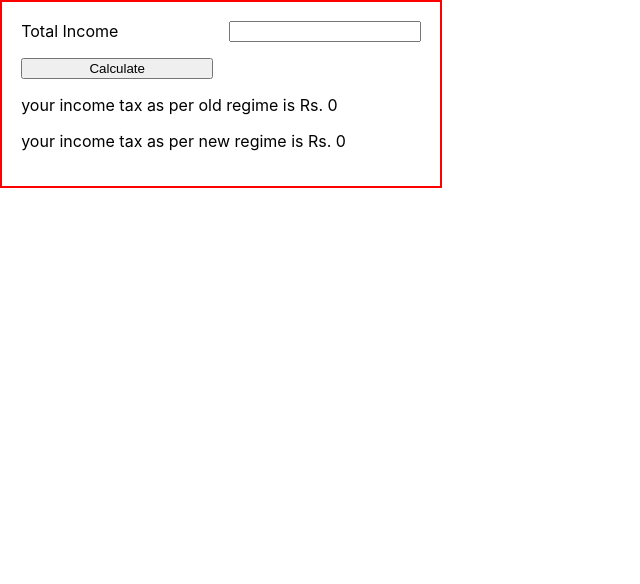
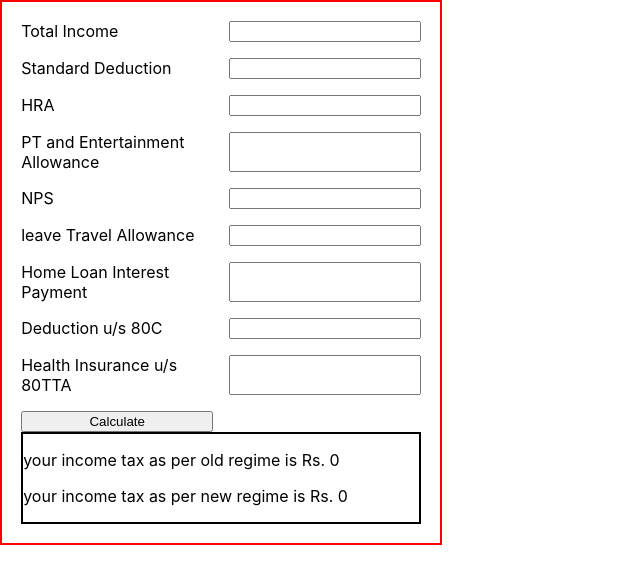
Before and after one commit to mishti169/react-income-tax-calculator-mishti, a React (Create React App) app: page / in a window 1280 px wide. Shown: the top 584 px of the page, without its empty margins (0-640 px from the left). Built offline with nearby package versions, Linux system fonts and the light colour scheme.

Commit message:
add deduction and exemption

```diff
--- a/src/App.js
+++ b/src/App.js
@@ -27,10 +27,27 @@ function App() {
 			<form>
 				<label>Total Income</label>
 				<input value={inputVal} onChange={onChangeInputVal} />
+				<label>Standard Deduction</label>
+				<input value={inputVal} onChange={onChangeInputVal} />
+				<label>HRA</label>
+				<input value={inputVal} onChange={onChangeInputVal} />
+				<label>PT and Entertainment Allowance</label>
+				<input value={inputVal} onChange={onChangeInputVal} />
+				<label>NPS</label>
+				<input value={inputVal} onChange={onChangeInputVal} />
+				<label>leave Travel Allowance</label>
+				<input value={inputVal} onChange={onChangeInputVal} />
+				<label>Home Loan Interest Payment</label>
+				<input value={inputVal} onChange={onChangeInputVal} />
+				<label>Deduction u/s 80C</label>
+				<input value={inputVal} onChange={onChangeInputVal} />
+				<label>Health Insurance u/s 80TTA</label>
+				<input value={inputVal} onChange={onChangeInputVal} />
 				<button type='submit' className='' onClick={onBtnClick}>
 					Calculate
 				</button>
 			</form>
+			<div className='tax-ans-wrapper'>
 				<p>
 					your income tax as per old regime is Rs. <span>{oldTaxAmount}</span>
 				</p>
@@ -38,6 +55,7 @@ function App() {
 					your income tax as per new regime is Rs. <span>{newTaxAmount}</span>
 				</p>
 			</div>
+		</div>
 	);
 }
 
```
Lines whose indentation alone changed are shown as unchanged.
